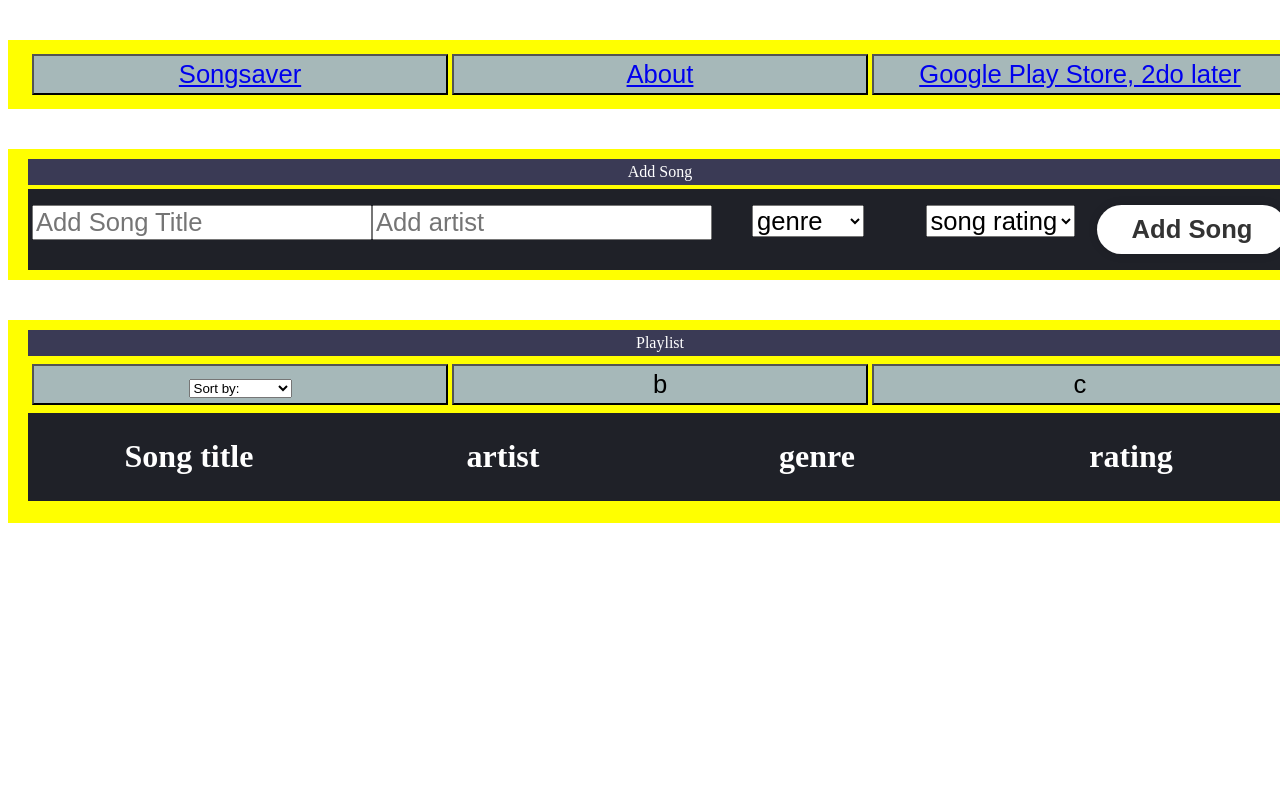
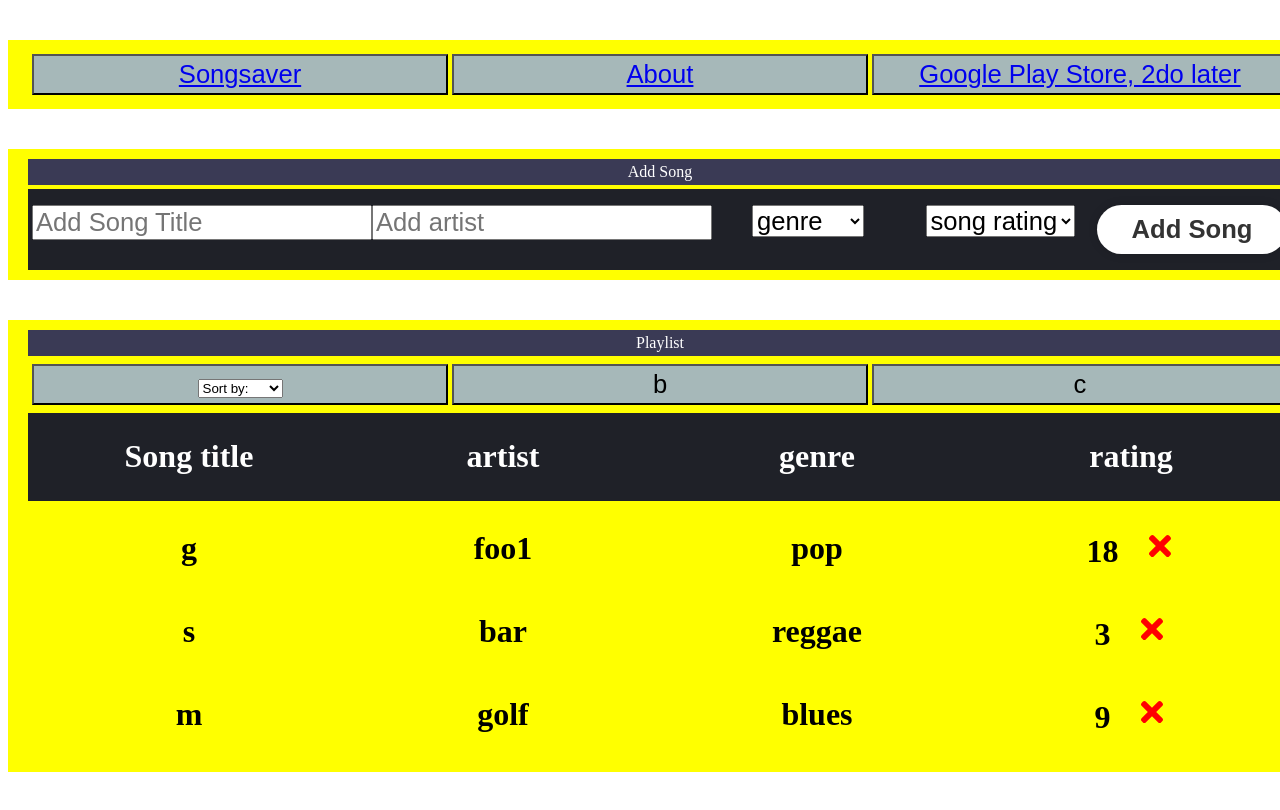
Before and after one commit to davidjfk/011_songsaver_app, a React (Create React App) app: page /songsaver in a window 1280 px wide. Shown: the top 810 px of the page. Built offline with nearby package versions, Linux system fonts and the light colour scheme.

Commit message:
component Playlist: sort on  song rating (descending) is working with mock data

```diff
--- a/src/components/AddSong.js
+++ b/src/components/AddSong.js
@@ -69,7 +69,7 @@ const AddSong = () => {
                         <option value="default" disabled hidden>
                             genre
                         </option>
-                        <option value="bluess">Bluess</option>
+                        <option value="blues">Blues</option>
                         <option value="jazz">Jazz</option>
                         <option value="motown">Motown</option>
                         <option value="pop">Pop</option>
--- a/src/components/Playlist.js
+++ b/src/components/Playlist.js
@@ -7,40 +7,59 @@ import { useSelector } from "react-redux";
 import { useState, useEffect } from 'react';
 
 const Playlist = () => {
-    // const playlist = [
-    //     {
-    //         id:5,
-    //         title: "mock data",
-    //         artist:"foo",
-    //         genre:"bar",
-    //         rating: 18
-    //     }
-    // ];
 
-    const { playlist } = useSelector((state) => state.playlist);
-    console.log('state.playlist:')
-    console.log(playlist)
+
+    // const { playlist } = useSelector((state) => state.playlist);
+    // console.log('state.playlist:')
+    // console.log(playlist)
+
+    const playlist = [
+        {
+            id:5,
+            title: "g",
+            artist:"foo1",
+            genre:"pop",
+            rating: 18
+        },
+        {
+            id:6,
+            title: "s",
+            artist:"bar",
+            genre:"reggae",
+            rating: 3
+        },
+        {
+            id:7,
+            title: "m",
+            artist:"golf",
+            genre:"blues",
+            rating: 9
+        }
+    ];
+
+
+
 
     //2do: replace mock data 'movies' by data in 'playlist' from the redux-toolkit store.
     const movies = [
         {
           id: 1,
           name: 'Matrix',
-          country: 9,
+          rating: 9,
           collection: 300, //in CRs
           releasedOn: 1999,
         },
         {
           id: 2,
           name: 'Tere Nam',
-          country: 3,
+          rating: 3,
           collection: 101,
           releasedOn: 2004,
         },
         {
           id: 3,
           name: 'Bahubali',
-          country: 4,
+          rating: 4,
           collection: 500,
           releasedOn: 1987,
         },
@@ -62,14 +81,15 @@ const Playlist = () => {
             if (!type) {
                 return setSortedMoviesInState(playlist);;
             }
-
+            console.log('hi')
             const types = {
-                country: 'country',
-                collection: 'collection',
-                releasedOn: 'releasedOn',
+                title: 'title',
+                artist: 'artist',
+                genre: 'genre',
+                rating: 'rating',
             };
             const sortProperty = types[type];
-
+            console.log(sortProperty)
             /*
             I need to sort strings (songs, artist) and  int (stars).
             Use if (typeof(sortProperty) === String) {
@@ -81,10 +101,10 @@ const Playlist = () => {
                 but not {typeof(sortProperty}. Please investigate. `)
             }
             */
-            const sortedMovies = [...movies].sort((a, b) => b[sortProperty] - a[sortProperty]);
+            const sortedMovies = [...playlist].sort((a, b) => b[sortProperty] - a[sortProperty]);
             /*2do: sort strings (i.e. songs, artist) as well. I reuse my code from winc assignment
             'Big Arrays' for this task. */
-
+            console.log(sortedMovies)
             setSortedMoviesInState(sortedMovies);
             };
 
@@ -103,9 +123,10 @@ const Playlist = () => {
 
                         <option value="">Sort by:</option>
                         <option value="">do not sort</option>
-                        <option value="country">Country</option>
-                        <option value="collection">Collection</option>
-                        <option value="releasedOn">Release Date</option>
+                        <option value="title">Title</option>
+                        <option value="artist">Artist</option>
+                        <option value="genre">Genre</option>
+                        <option value="rating">Rating</option>
                     </select>
                 </Button1>
                 <Button2>b</Button2>
@@ -126,7 +147,7 @@ const Playlist = () => {
                 </Column>
             </Headers>
             <StyledPlaylistArea>
-                {playlist.map((item, id) => (
+                {sortedMoviesInState.map((item, id) => (
                         <SongInPlaylist key={id} item={item} />
                 ))}
             </StyledPlaylistArea>
```
